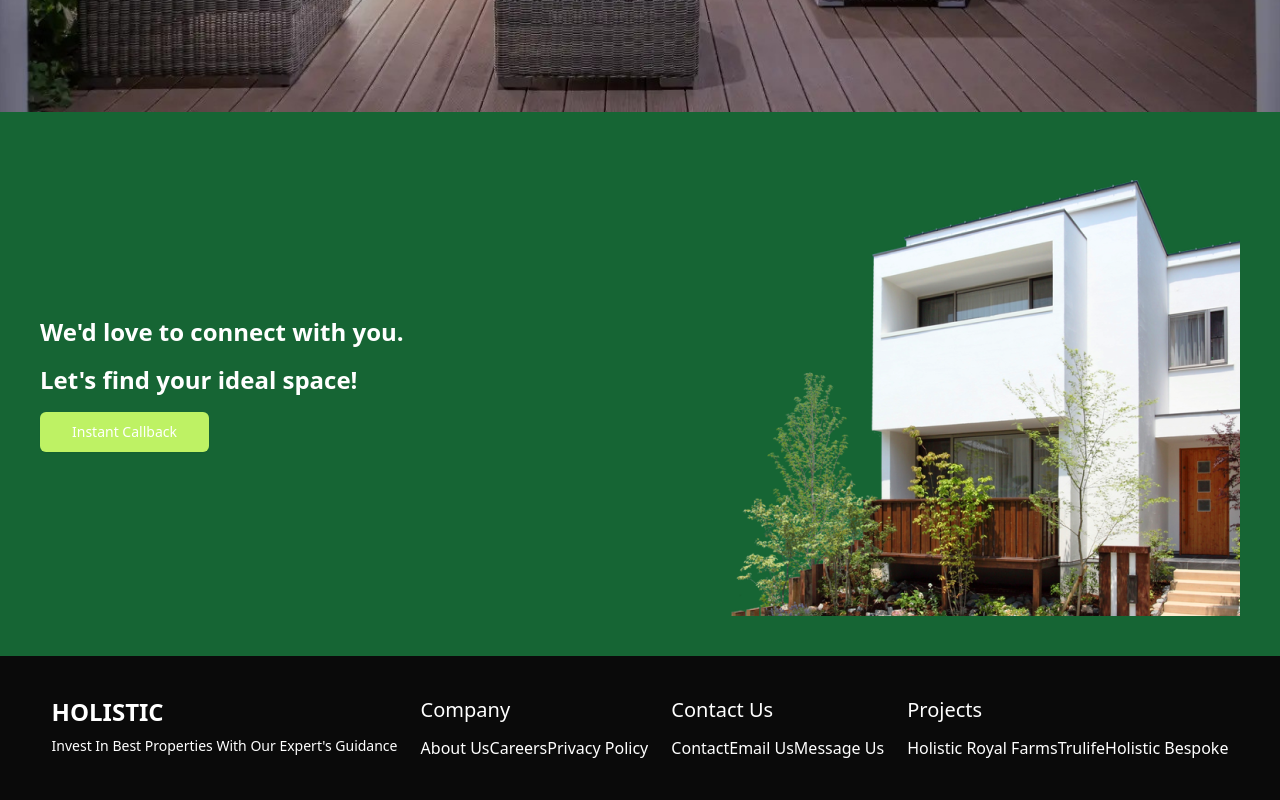
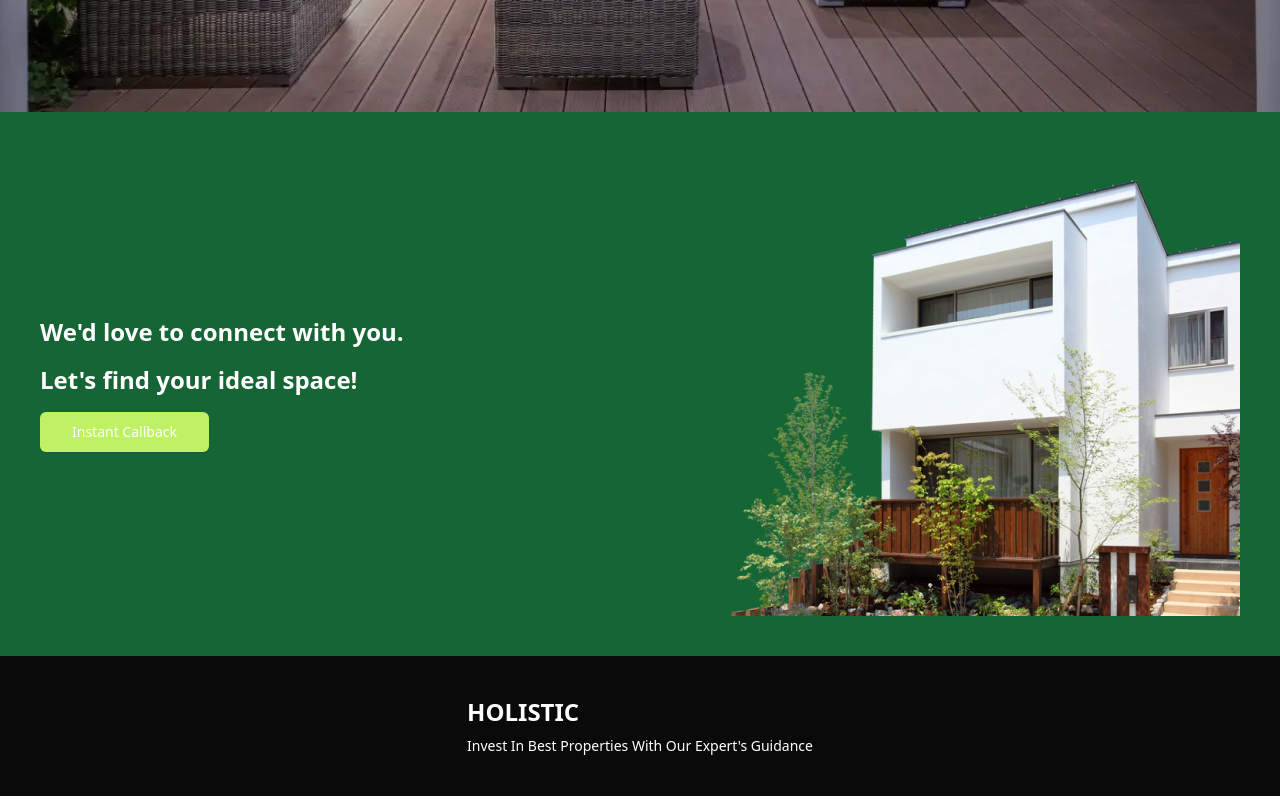
Before and after one commit to dev-kingz/ayassociates, a Next.js app: page / in a window 1280 px wide. Shown: the part 608-1408 px from the top of the page. Built offline with nearby package versions, Linux system fonts and the light colour scheme.

Commit message:
chore: Remove unused footer navigation links

```diff
--- a/src/components/Footer/index.tsx
+++ b/src/components/Footer/index.tsx
@@ -29,48 +29,7 @@ export function Footer() {
           </Link>
           <p className="mt-2 text-sm">Invest In Best Properties With Our Expert's Guidance</p>
         </div>
-        <div className="mb-6 md:mb-0">
-          <h2 className="text-xl font-medium mb-3">Company</h2>
-          <nav className="space-y-2">
-            <Link href="/about">
-              <a className="hover:text-white/80">About Us</a>
-            </Link>
-            <Link href="/careers">
-              <a className="hover:text-white/80">Careers</a>
-            </Link>
-            <Link href="/privacy">
-              <a className="hover:text-white/80">Privacy Policy</a>
-            </Link>
-          </nav>
-        </div>
-        <div className="mb-6 md:mb-0">
-          <h2 className="text-xl font-medium mb-3">Contact Us</h2>
-          <nav className="space-y-2">
-            <Link href="/contact">
-              <a className="hover:text-white/80">Contact</a>
-            </Link>
-            <Link href="/email">
-              <a className="hover:text-white/80">Email Us</a>
-            </Link>
-            <Link href="/message">
-              <a className="hover:text-white/80">Message Us</a>
-            </Link>
-          </nav>
-        </div>
-        <div>
-          <h2 className="text-xl font-medium mb-3">Projects</h2>
-          <nav className="space-y-2">
-            <Link href="/projects/holistic-royal-farms">
-              <a className="hover:text-white/80">Holistic Royal Farms</a>
-            </Link>
-            <Link href="/projects/trulife">
-              <a className="hover:text-white/80">Trulife</a>
-            </Link>
-            <Link href="/projects/holistic-bespoke">
-              <a className="hover:text-white/80">Holistic Bespoke</a>
-            </Link>
-          </nav>
-        </div>
+
       </div>
     </footer>
   );
```
